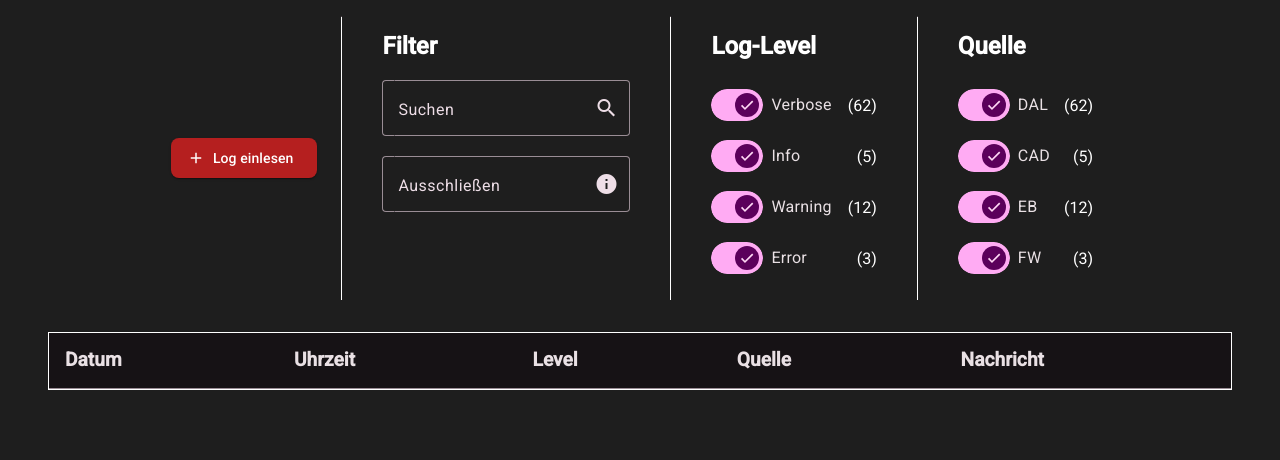
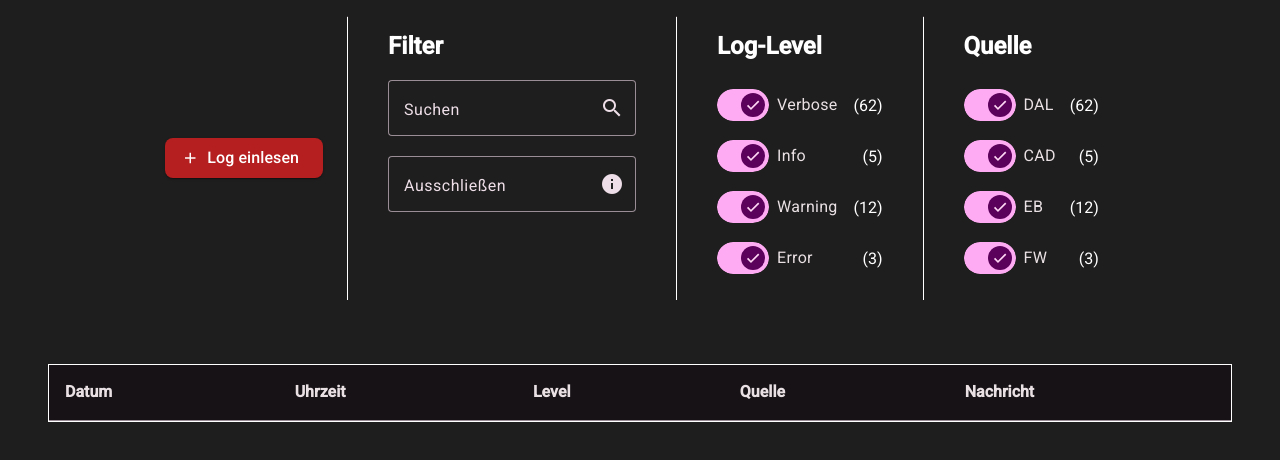
Before and after one commit to NoahYannis/angular-log-analyzer, an Angular app: page / in a window 1280 px wide. Shown: the top 460 px of the page. Built offline with nearby package versions, Linux system fonts and the light colour scheme.

Commit message:
Ladespinner anzeigen während der Verarbeitung

```diff
--- a/src/app/app.css
+++ b/src/app/app.css
@@ -8,7 +8,7 @@ button[mat-raised-button] {
   border-radius: 8px;
   background-color: var(--primary-color);
   color: var(--text-color);
-  font-size: 1.rem;
+  font-size: 1rem;
   align-self: center;
 }
 
@@ -66,8 +66,9 @@ button[mat-raised-button] {
 }
 
 .log-display {
-  margin-inline: 3rem;
-  margin-top: 1rem;
+  margin: 3rem;
+  max-width: calc(100vw - 6rem);
+  overflow-x: hidden;
 }
 
 .mat-mdc-table {
@@ -76,12 +77,16 @@ button[mat-raised-button] {
 
 .mat-mdc-row,
 .mat-mdc-header-cell {
-  font-size: 1.2rem;
+  font-size: 1rem;
 }
 
 .mat-mdc-header-cell {
   font-weight: bold;
   user-select: none;
+}
+
+.mat-column-message {
+  white-space: nowrap;
 }
 
 tr:nth-child(even) {
@@ -176,3 +181,11 @@ tr:nth-child(even) {
     color: var(--text-color);
   }
 }
+
+.spinner-container {
+  display: flex;
+  flex-direction: column;
+  margin: 3rem;
+  align-items: center;
+  justify-content: center;
+}
--- a/src/app/app.html
+++ b/src/app/app.html
@@ -88,9 +88,16 @@
     </div>
   </div>
 
+  @if (isProcessing) {
+  <div id="spinner" class="spinner-container">
+    <mat-spinner diameter="60" strokeWidth="4"></mat-spinner>
+    <p class="spinner-text">Log-Datei wird verarbeitet...</p>
+  </div>
+  }
+
   <!--Log-Anzeige-->
   <div class="log-display">
-    <table mat-table [dataSource]="logEntries" class="mat-elevation-z8" matSort>
+    <table mat-table [dataSource]="filteredEntries" class="mat-elevation-z8" matSort>
       <ng-container matColumnDef="date">
         <th mat-header-cell *matHeaderCellDef mat-sort-header>Datum</th>
         <td mat-cell *matCellDef="let element">{{ element.date | date : 'dd.MM.yyyy' }}</td>
--- a/src/app/app.ts
+++ b/src/app/app.ts
@@ -7,7 +7,11 @@ import {
 } from '@angular/material/slide-toggle';
 import { MatChipsModule } from '@angular/material/chips';
 import { MatDividerModule } from '@angular/material/divider';
-import { MatProgressSpinnerModule } from '@angular/material/progress-spinner';
+import {
+  MatProgressSpinner,
+  MatProgressSpinnerModule,
+  MatSpinner,
+} from '@angular/material/progress-spinner';
 import { MatFormFieldModule } from '@angular/material/form-field';
 import { MatInputModule } from '@angular/material/input';
 import { MatIconModule } from '@angular/material/icon';
@@ -43,6 +47,7 @@ import { filter } from 'rxjs';
 export class App implements AfterViewInit {
   protected readonly title = signal('angular-log-analyzer');
   displayedColumns: string[] = ['date', 'time', 'level', 'source', 'message'];
+  isProcessing: boolean = false;
 
   logEntries = new MatTableDataSource<any>([]);
   filteredEntries = new MatTableDataSource<any>([]);
@@ -52,7 +57,12 @@ export class App implements AfterViewInit {
 
   private filterSettings: { [level: string]: boolean } = {};
 
+  ngAfterViewInit() {
+    this.logEntries.sort = this.sort;
+  }
+
   readLogFile() {
+    try {
       const input = document.createElement('input');
       input.type = 'file';
       input.accept = '.txt,.log';
@@ -61,10 +71,12 @@ export class App implements AfterViewInit {
       input.addEventListener('change', (event: any) => {
         const file = event.target.files[0];
         if (file) {
+          this.isProcessing = true;
           const reader = new FileReader();
           reader.onload = (e) => {
             const content = e.target?.result as string;
             this.parseLogContent(content);
+            this.isProcessing = false;
           };
           reader.readAsText(file);
         }
@@ -73,6 +85,11 @@ export class App implements AfterViewInit {
       document.body.appendChild(input);
       input.click();
       document.body.removeChild(input);
+    } catch (error) {
+      console.log(error);
+    } finally {
+      this.isProcessing = false;
+    }
   }
 
   parseLogContent(content: string) {
@@ -105,8 +122,7 @@ export class App implements AfterViewInit {
           message: match[5].trim(), // Inhalt
         };
 
-        // TODO: Nur hinzufügen, falls Filter passt.
-
+        // TODO: Alle vorkommenen Log-Level und Anwendungen dynamisch abfragen.
         parsedLogs.push(logEntry);
       }
     }
@@ -114,6 +130,9 @@ export class App implements AfterViewInit {
     // Tabelle aktualisieren
     if (parsedLogs.length > 0) {
       this.logEntries.data = parsedLogs;
+
+      // TODO: Nur hinzufügen, falls Filter passt.
+      this.filteredEntries.data = this.logEntries.data;
       return;
     }
 
@@ -123,26 +142,26 @@ export class App implements AfterViewInit {
       verticalPosition: 'bottom',
       panelClass: ['snackbar-bottom-margin'],
     });
+
+    this.isProcessing = false;
   }
 
   applyFilter(event: MatSlideToggleChange) {
-    let level: string = event.source.id;
-    this.filterSettings[level] = event.source.checked;
+    let toggleSetting: string = event.source.id;
+    this.filterSettings[toggleSetting] = event.source.checked;
 
+    // Tabelle nur bei vorhandenen Einträgen neu laden
     if (this.logEntries.data.length < 1) {
       return;
     }
 
     const disabledLevels = Object.keys(this.filterSettings).filter(
-      (level) => !this.filterSettings[level]
+      (toggleSetting) => !this.filterSettings[toggleSetting]
     );
 
-    this.logEntries.data = this.logEntries.data.filter(
-      (entry: any) => !disabledLevels.includes(entry.level)
+    this.filteredEntries.data = this.logEntries.data.filter(
+      (entry: any) =>
+        !disabledLevels.includes(entry.level) && !disabledLevels.includes(entry.source)
     );
   }
-
-  ngAfterViewInit() {
-    this.logEntries.sort = this.sort;
 }
-}
```
Lines whose indentation alone changed are shown as unchanged.
